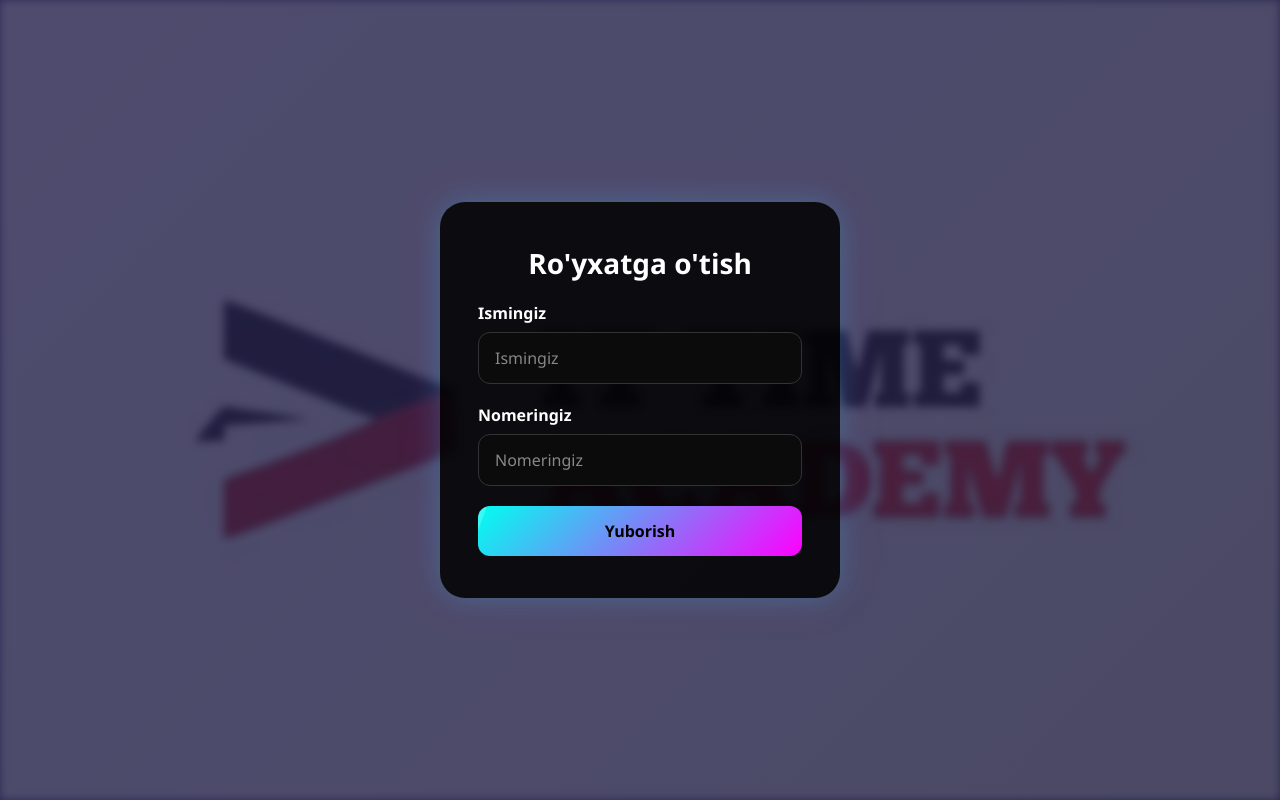
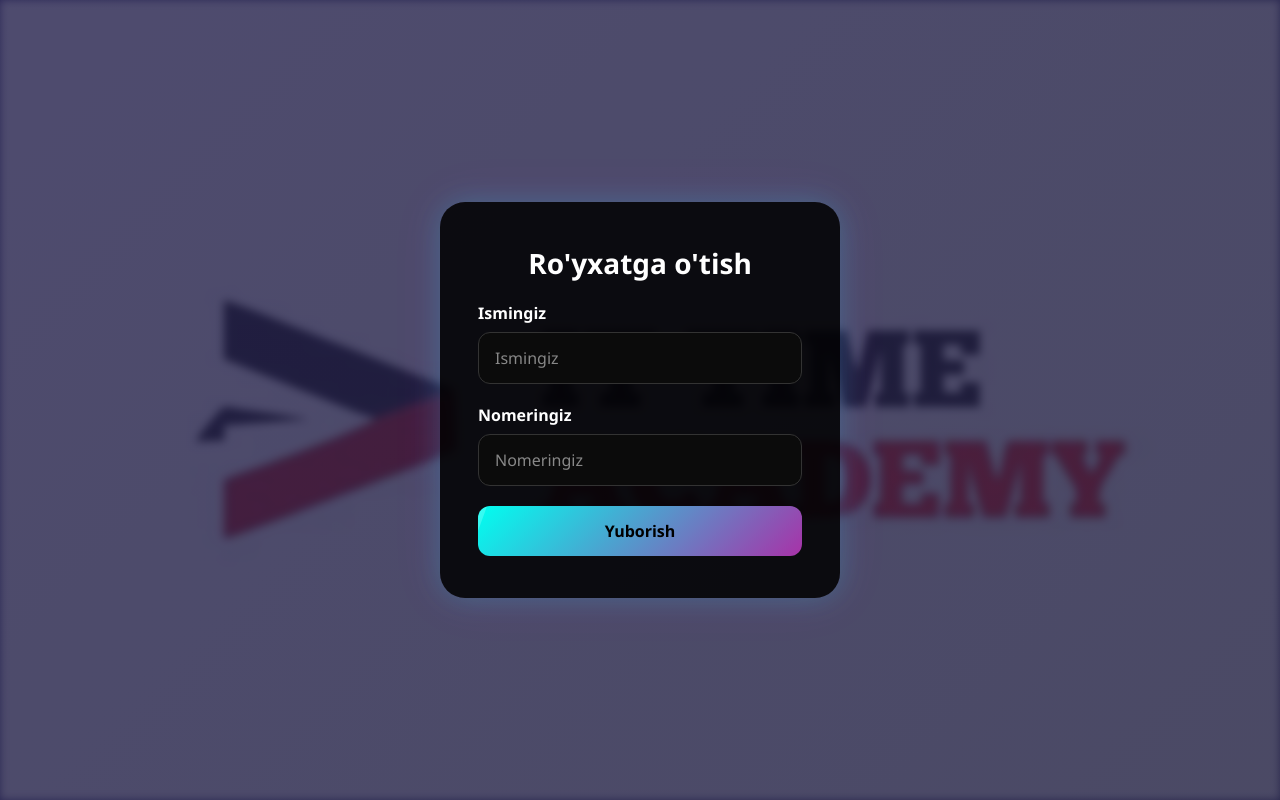
Before and after one commit to jomiy191-arch/react_bot_yaratish, a React (Vite) app: page / in a window 1280 px wide. Built offline with nearby package versions, Linux system fonts and the light colour scheme.

Commit message:
Some changes

```diff
--- a/src/App.css
+++ b/src/App.css
@@ -91,7 +91,7 @@ input:focus {
 button {
   width: 100%;
   padding: 14px;
-  background: linear-gradient(135deg, #00fff0, #ff00ff);
+  background: linear-gradient(135deg, #00fff0, #a832a8);
   color: #000;
   font-weight: 700;
   font-size: 16px;
```
